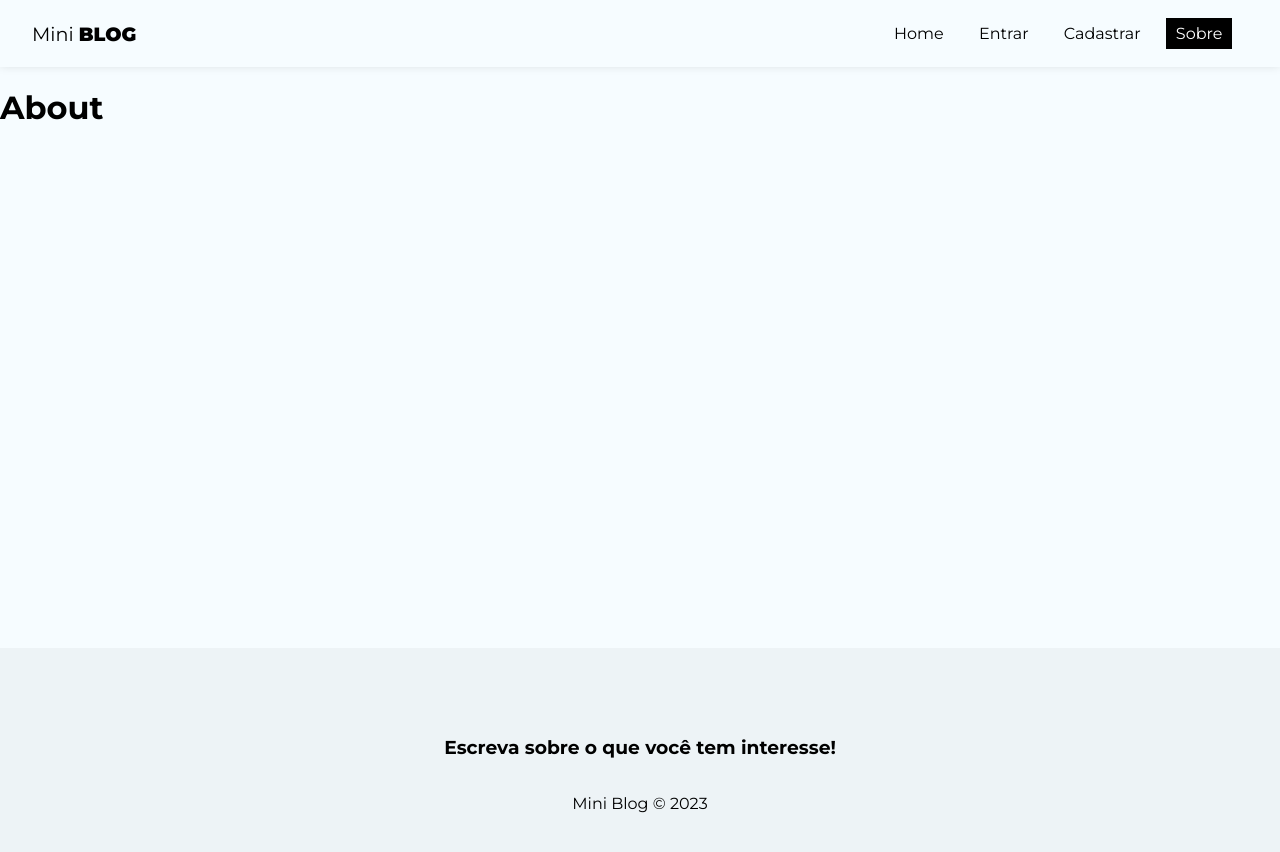
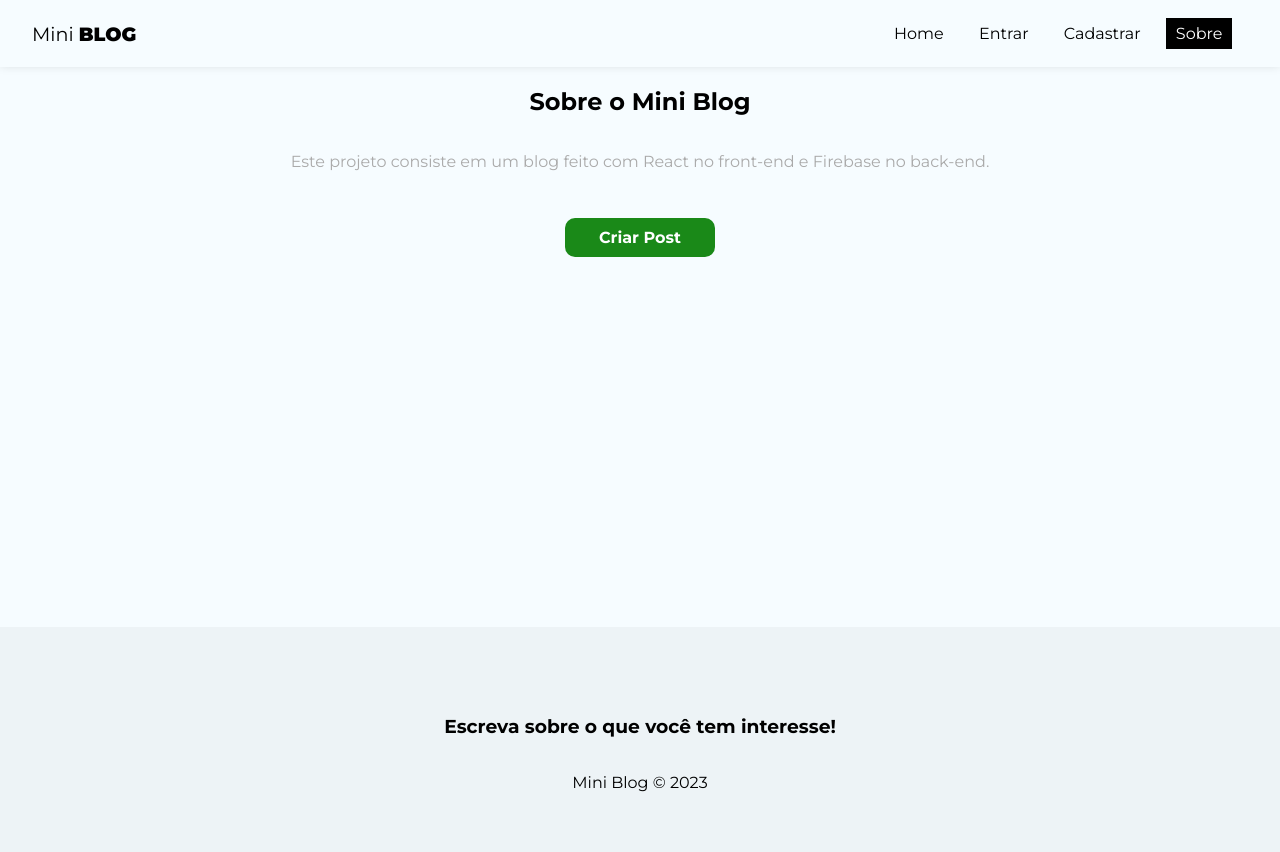
Before and after one commit to ivanvarella/miniblog-project, a React (Vite) app: page /about in a window 1280 px wide. Shown: the top 852 px of the page. Built offline with nearby package versions, Linux system fonts and the light colour scheme; no server answers.

Commit message:
Logout function

```diff
--- a/src/App.jsx
+++ b/src/App.jsx
@@ -47,11 +47,23 @@ function App() {
           <div className="container">
             <Routes>
               <Route path="/" element={<Home />} />
-              <Route path="/login" element={<Login />} />
-              <Route path="/register" element={<Register />} />
+              <Route
+                path="/login"
+                element={!user ? <Login /> : <Navigate to="/" />}
+              />
+              <Route
+                path="/register"
+                element={!user ? <Register /> : <Navigate to="/" />}
+              />
               <Route path="/about" element={<About />} />
-              <Route path="/posts/create" element={<CreatePost />} />
-              <Route path="dashboard" element={<Dashboard />} />
+              <Route
+                path="/posts/create"
+                element={user ? <CreatePost /> : <Navigate to="/login" />}
+              />
+              <Route
+                path="dashboard"
+                element={user ? <Dashboard /> : <Navigate to="/login" />}
+              />
             </Routes>
           </div>
           <Footer />
--- a/src/components/NavBar.jsx
+++ b/src/components/NavBar.jsx
@@ -7,6 +7,7 @@ import styles from "./NavBar.module.css";
 
 const NavBar = () => {
   const { user } = useAuthValue();
+  const { logout } = useAuthentication();
 
   return (
     <nav className={styles.navbar}>
@@ -70,6 +71,13 @@ const NavBar = () => {
             Sobre
           </NavLink>
         </li>
+        {user && (
+          <>
+            <li>
+              <button onClick={logout}>Sair</button>
+            </li>
+          </>
+        )}
       </ul>
     </nav>
   );
--- a/src/hooks/useAuthentication.jsx
+++ b/src/hooks/useAuthentication.jsx
@@ -26,6 +26,7 @@ export const useAuthentication = () => {
     }
   }
 
+  //Register user
   const createUser = async (data) => {
     checkIfIsCancelled();
 
@@ -65,6 +66,14 @@ export const useAuthentication = () => {
     }
   };
 
+  //Logout - sign out
+
+  const logout = () => {
+    checkIfIsCancelled();
+
+    signOut(auth);
+  };
+
   useEffect(() => {
     return () => setCancelled(true);
   }, []);
@@ -74,5 +83,6 @@ export const useAuthentication = () => {
     createUser,
     error,
     loading,
+    logout,
   };
 };
--- a/src/pages/About/About.jsx
+++ b/src/pages/About/About.jsx
@@ -1,10 +1,21 @@
 //CSS
 import styles from "./About.module.css";
 
+import { Link } from "react-router-dom";
+
 const About = () => {
   return (
-    <div>
-      <h1>About</h1>
+    <div className={styles.about}>
+      <h2>
+        Sobre o Mini <span>Blog</span>
+      </h2>
+      <p>
+        Este projeto consiste em um blog feito com React no front-end e Firebase
+        no back-end.
+      </p>
+      <Link to="/posts/create" className="btn">
+        Criar Post
+      </Link>
     </div>
   );
 };
```
